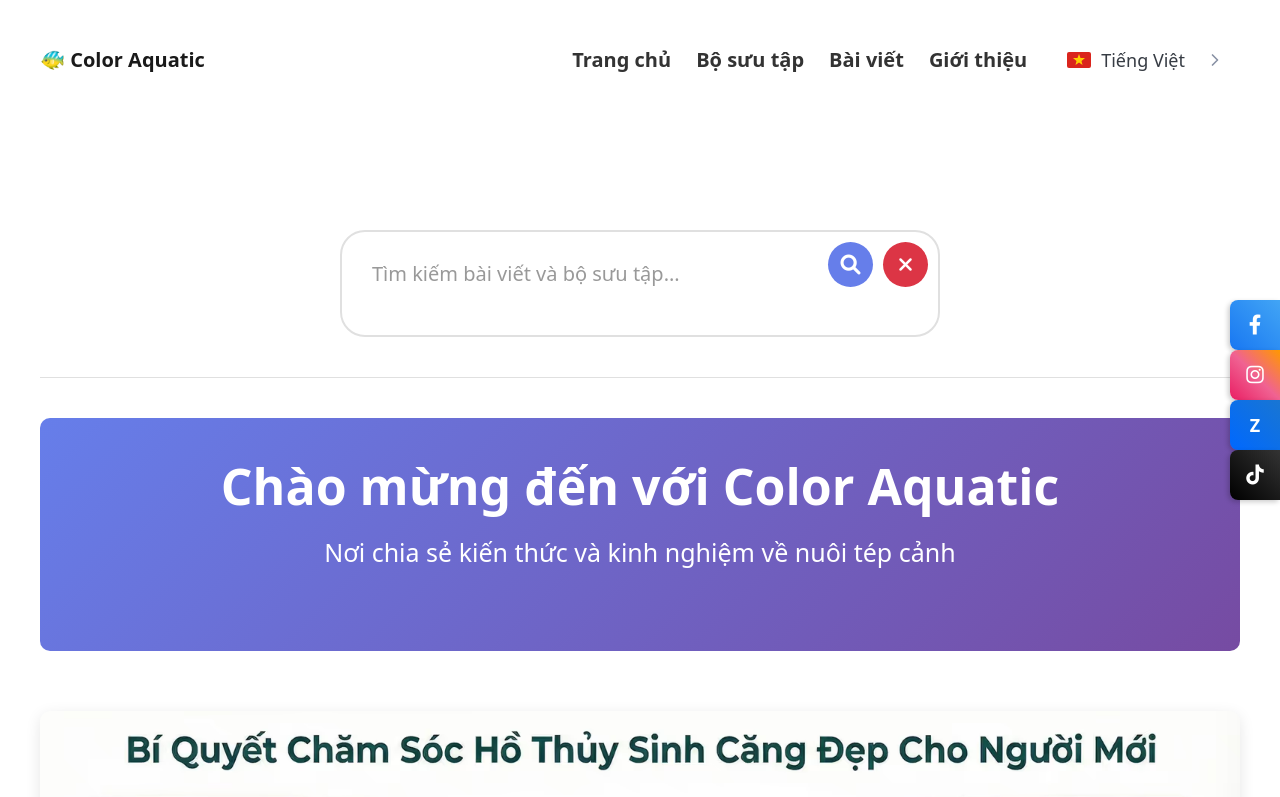
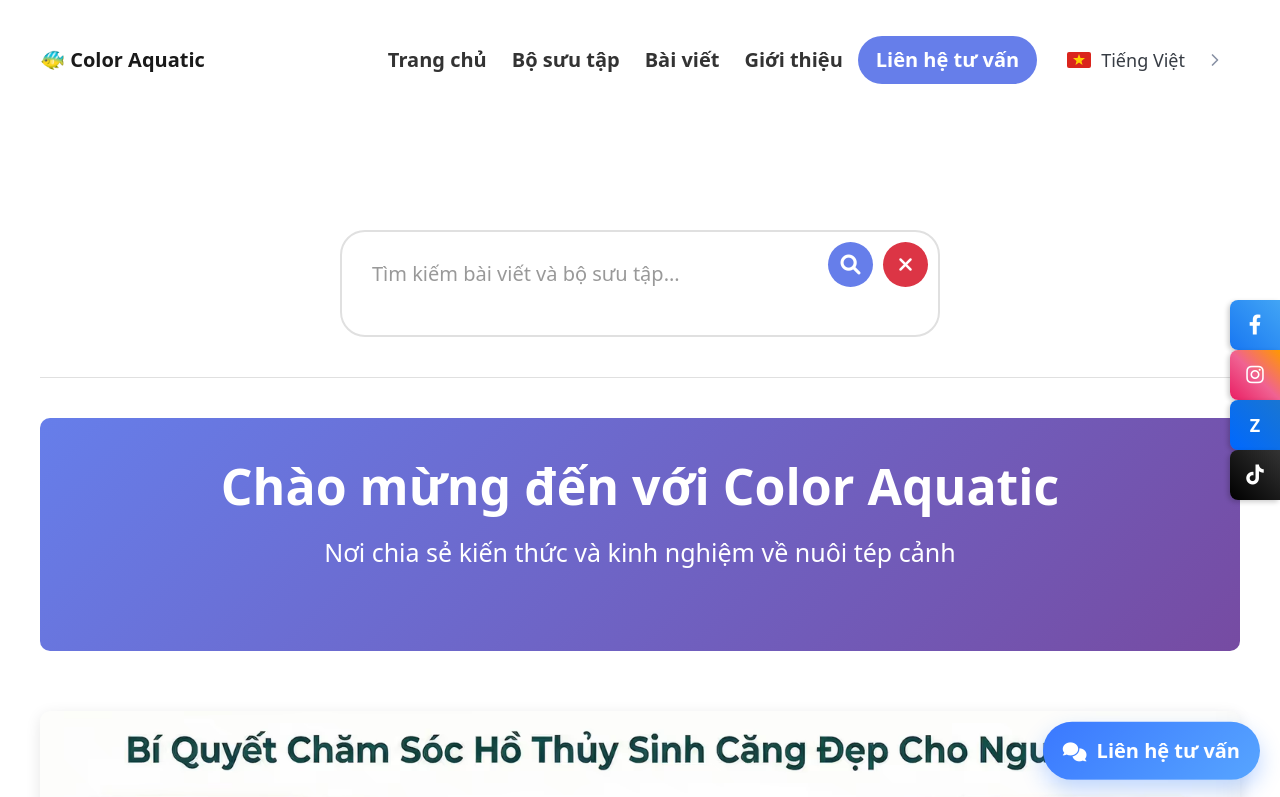
Before and after one commit to color-aquatic/shrimp_blog, a website: page index.html in a window 1280 px wide. Shown: the top 797 px of the page. Drawn offline with nearby package versions, Linux system fonts and the light colour scheme.

```diff
--- a/css/style.css
+++ b/css/style.css
@@ -33,6 +33,21 @@ nav .nav-menu a {
     text-shadow: none;
     forced-color-adjust: none;
     color-scheme: light;
+}
+
+nav .nav-menu .nav-consultation-btn {
+    background: var(--primary-color, #667eea);
+    color: #fff;
+    border-radius: 999px;
+    padding: 0.45rem 0.9rem;
+    transition: transform 0.2s ease, box-shadow 0.2s ease, background-color 0.2s ease;
+}
+
+nav .nav-menu .nav-consultation-btn:hover {
+    background: var(--primary-hover, #5a6fd8);
+    color: #fff;
+    transform: translateY(-1px);
+    box-shadow: 0 6px 14px rgba(102, 126, 234, 0.32);
 }
 
 [data-theme="dark"] nav .nav-menu a {
@@ -164,6 +179,12 @@ header nav ul li strong {
         color: white;
     }
 
+    .nav-menu .nav-consultation-btn {
+        width: 100%;
+        border-radius: 0.5rem;
+        text-align: center;
+    }
+
     .language-selector {
         width: 100%;
     }
@@ -555,6 +576,46 @@ header nav ul li strong {
 .social-link:hover {
     width: 60px;
     box-shadow: -4px 4px 10px rgba(0, 0, 0, 0.3);
+}
+
+.consultation-float-btn {
+    position: fixed;
+    right: 1rem;
+    bottom: 1rem;
+    z-index: 1001;
+    display: inline-flex;
+    align-items: center;
+    gap: 0.5rem;
+    background: linear-gradient(135deg, #3a78ff, #57a5ff);
+    color: #fff;
+    text-decoration: none;
+    padding: 0.7rem 1rem;
+    border-radius: 999px;
+    font-weight: 600;
+    box-shadow: 0 10px 22px rgba(30, 110, 255, 0.28);
+    animation: consultationFloat 2.6s ease-in-out infinite;
+    transition: transform 0.2s ease, box-shadow 0.2s ease, filter 0.2s ease;
+}
+
+.consultation-float-btn:hover {
+    color: #fff;
+    transform: translateY(-2px) scale(1.02);
+    box-shadow: 0 14px 28px rgba(30, 110, 255, 0.32);
+    filter: saturate(1.08);
+}
+
+.consultation-float-btn i {
+    font-size: 0.95rem;
+}
+
+@keyframes consultationFloat {
+    0%,
+    100% {
+        transform: translateY(0);
+    }
+    50% {
+        transform: translateY(-3px);
+    }
 }
 
 /* Social Platform Colors */
@@ -621,6 +682,13 @@ header nav ul li strong {
 
     .social-link:hover {
         width: 42px;
+    }
+
+    .consultation-float-btn {
+        right: 0.75rem;
+        bottom: 0.75rem;
+        padding: 0.62rem 0.9rem;
+        font-size: 0.9rem;
     }
 }
 
--- a/index.html
+++ b/index.html
@@ -59,6 +59,7 @@
                 <li><a href="#collection" data-translate="nav.collection">Bộ sưu tập</a></li>
                 <li><a href="#posts" data-translate="nav.posts">Bài viết</a></li>
                 <li><a href="#about" data-translate="nav.about">Giới thiệu</a></li>
+                <li><a href="https://forms.gle/xK3FxFdpetwGdaYN7" class="nav-consultation-btn" target="_blank" rel="noopener noreferrer" data-translate="nav.consultation">Liên hệ tư vấn</a></li>
                 <li>
                     <details class="language-selector" id="language-selector">
                         <summary id="language-summary" class="language-summary">
@@ -88,7 +89,7 @@
         <section id="search-section">
             <div class="search-container">
                 <div class="search-box">
-                    <input type="text" id="search-input" placeholder="Tìm kiếm bài viết và bộ sưu tập..." data-translate="">
+                    <input type="text" id="search-input" placeholder="Tìm kiếm bài viết và bộ sưu tập..." data-translate="search.placeholder">
                     <button id="search-button" class="search-btn">
                         <i class="fas fa-search"></i>
                     </button>
@@ -257,5 +258,10 @@
             <i class="fab fa-tiktok"></i>
         </a>
     </div>
+
+    <a href="https://forms.gle/xK3FxFdpetwGdaYN7" class="consultation-float-btn" target="_blank" rel="noopener noreferrer">
+        <i class="fas fa-comments" aria-hidden="true"></i>
+        <span data-translate="nav.consultation">Liên hệ tư vấn</span>
+    </a>
 </body>
 </html>
--- a/js/translations.js
+++ b/js/translations.js
@@ -8,7 +8,8 @@ const translations = {
             home: 'Trang chủ',
             collection: 'Bộ sưu tập',
             posts: 'Bài viết',
-            about: 'Giới thiệu'
+            about: 'Giới thiệu',
+            consultation: 'Liên hệ tư vấn'
         },
 
         // Hero Section
@@ -76,7 +77,7 @@ const translations = {
 
         // Search
         search: {
-            placeholder: '',
+            placeholder: 'Tìm kiếm bài viết và bộ sưu tập...',
             resultsTitle: 'Kết quả tìm kiếm',
             noResults: 'Không tìm thấy kết quả cho',
             tryDifferentKeywords: 'Thử sử dụng từ khóa khác hoặc kiểm tra chính tả',
@@ -100,7 +101,8 @@ const translations = {
             home: 'Home',
             collection: 'Collection',
             posts: 'Posts',
-            about: 'About'
+            about: 'About',
+            consultation: 'Contact Consultation'
         },
 
         // Hero Section
```
